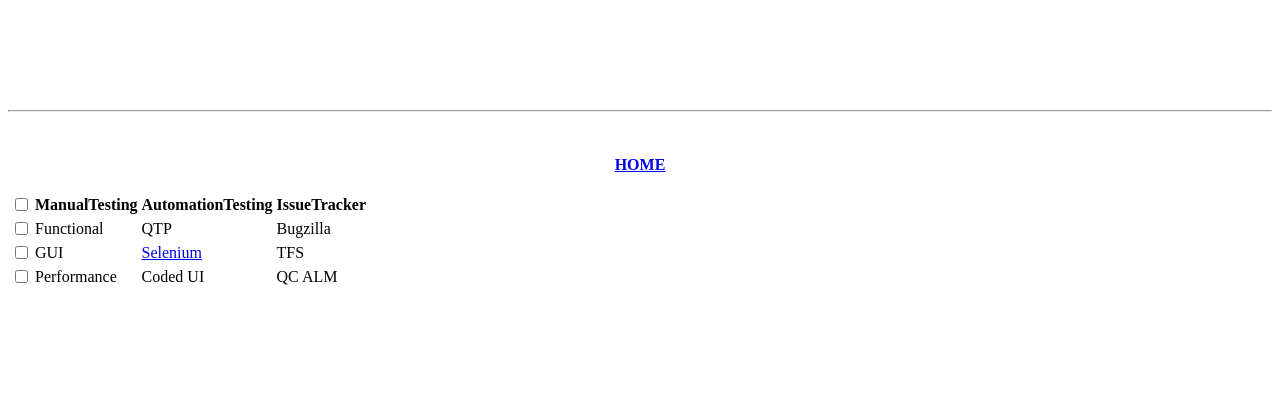
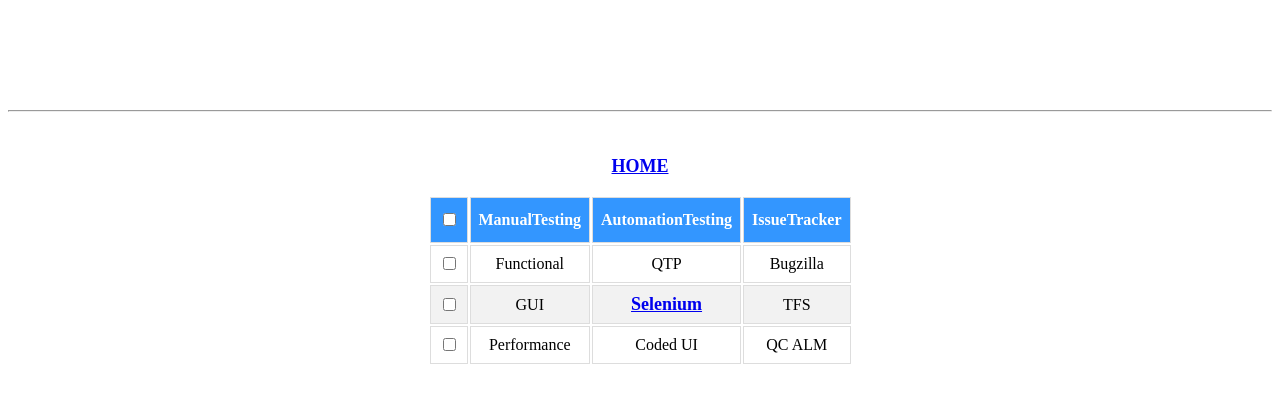
Before and after one commit to qavbox/demo, a Jekyll site: the page built from webtable/index.html, in a window 1280 px wide. Shown: the top 403 px of the page. Built offline with Jekyll 4.4.1, drawn with Linux system fonts in a browser that asks for light colours.

Commit message:
Update default.html

```diff
--- a/_layouts/default.html
+++ b/_layouts/default.html
@@ -4,7 +4,7 @@
     <title>{{ page.title }}</title>
 
 
-    <link rel="stylesheet" type="text/css" href="css/mystyle.css">
+    <link rel="stylesheet" type="text/css" href="/css/mystyle.css">
 
     <meta name="viewport" content="width=device-width, initial-scale=1.0">
 
```
